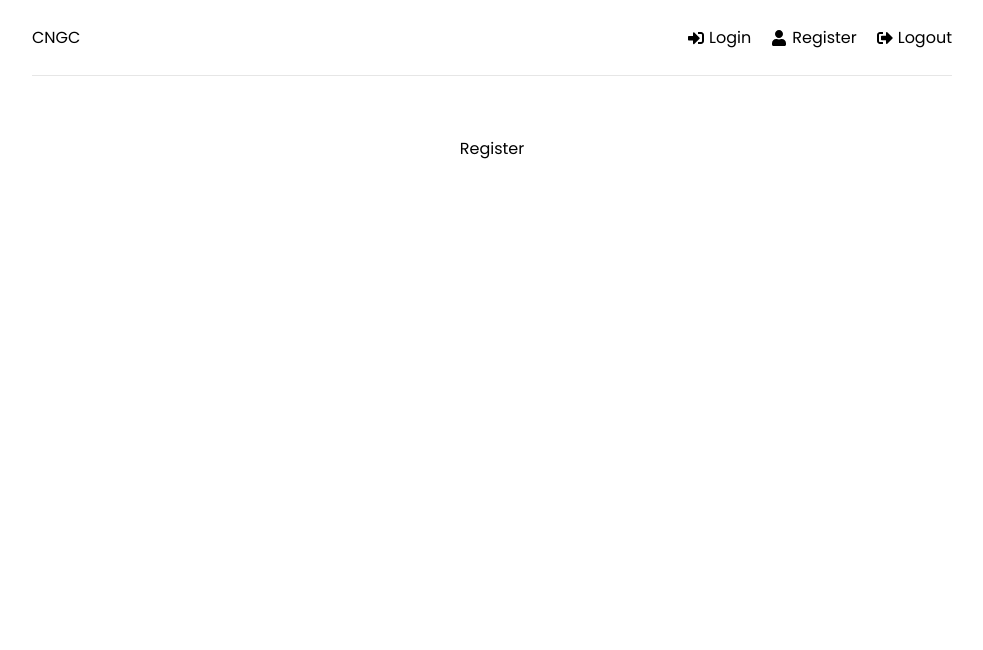
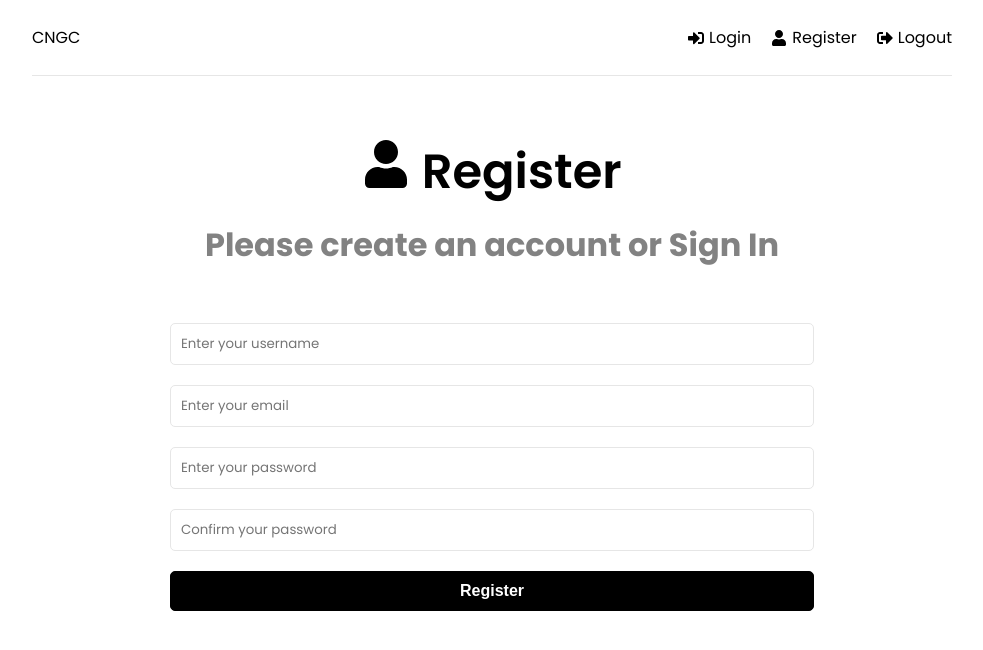
Before and after one commit to MNlegion/PastorRepo, a React (Create React App) app in the folder frontend/: page /register in a window 1280 px wide. Shown: the top 650 px of the page, without its empty margins (148-1131 px from the left). Built offline with nearby package versions, Linux system fonts and the light colour scheme.

Commit message:
register page with onchange and onsubmit functions

```diff
--- a/frontend/src/pages/Login.jsx
+++ b/frontend/src/pages/Login.jsx
@@ -1,7 +1,92 @@
+import { useState, useEffect } from "react";
+import { FaSignInAlt } from "react-icons/fa";
+
 function Login() {
+  const [formData, setFormData] = useState({
+    name: "",
+    email: "",
+    password: "",
+    passwordConfirm: "",
+  });
+
+  const { name, email, password, passwordConfirm } = formData;
+
+  const onChange = (e) => {
+    setFormData((prevState) => ({
+      ...prevState,
+      [e.target.name]: e.target.value,
+    }));
+  };
+
+  const onSubmit = (e) => {
+    e.preventDefault();
+    console.log(formData);
+  };
+
   return (
-    <div>Login</div>
-  )
+    <>
+      <section className="heading">
+        <h1>
+          <FaSignInAlt /> Login
+        </h1>
+        <p>Please login to continue</p>
+      </section>
+
+      <section className="form">
+        <form onSubmit={onSubmit}>
+          <div className="form-group">
+            <input
+              type="text"
+              className="form-control"
+              id="name"
+              name="name"
+              value={name}
+              placeholder="Enter your username"
+              onChange={onChange}
+            />
+          </div>
+          <div className="form-group">
+            <input
+              type="email"
+              className="form-control"
+              id="email"
+              name="email"
+              value={email}
+              placeholder="Enter your email"
+              onChange={onChange}
+            />
+          </div>
+          <div className="form-group">
+            <input
+              type="password"
+              className="form-control"
+              id="password"
+              name="password"
+              value={password}
+              placeholder="Enter your password"
+              onChange={onChange}
+            />
+          </div>
+          <div className="form-group">
+            <input
+              type="password"
+              className="form-control"
+              id="passwordConfirm"
+              name="passwordConfirm"
+              value={passwordConfirm}
+              placeholder="Confirm your password"
+              onChange={onChange}
+            />
+          </div>
+          <div className="form-group">
+            <button type="submit" className="btn btn-block">
+              Register
+            </button>
+          </div>
+        </form>
+      </section>
+    </>
+  );
 }
 
-export default Login
+export default Login;
--- a/frontend/src/pages/Register.jsx
+++ b/frontend/src/pages/Register.jsx
@@ -1,7 +1,92 @@
+import { useState, useEffect } from "react";
+import { FaUser } from "react-icons/fa";
+
 function Register() {
+  const [formData, setFormData] = useState({
+    name: "",
+    email: "",
+    password: "",
+    passwordConfirm: "",
+  });
+
+  const { name, email, password, passwordConfirm } = formData;
+
+  const onChange = (e) => {
+    setFormData((prevState) => ({
+      ...prevState,
+      [e.target.name]: e.target.value,
+    }));
+  };
+
+  const onSubmit = (e) => {
+    e.preventDefault();
+    console.log(formData);
+  };
+
   return (
-    <div>Register</div>
-  )
+    <>
+      <section className="heading">
+        <h1>
+          <FaUser /> Register
+        </h1>
+        <p>Please create an account or Sign In</p>
+      </section>
+
+      <section className="form">
+        <form onSubmit={onSubmit}>
+          <div className="form-group">
+            <input
+              type="text"
+              className="form-control"
+              id="name"
+              name="name"
+              value={name}
+              placeholder="Enter your username"
+              onChange={onChange}
+            />
+          </div>
+          <div className="form-group">
+            <input
+              type="email"
+              className="form-control"
+              id="email"
+              name="email"
+              value={email}
+              placeholder="Enter your email"
+              onChange={onChange}
+            />
+          </div>
+          <div className="form-group">
+            <input
+              type="password"
+              className="form-control"
+              id="password"
+              name="password"
+              value={password}
+              placeholder="Enter your password"
+              onChange={onChange}
+            />
+          </div>
+          <div className="form-group">
+            <input
+              type="password"
+              className="form-control"
+              id="passwordConfirm"
+              name="passwordConfirm"
+              value={passwordConfirm}
+              placeholder="Confirm your password"
+              onChange={onChange}
+            />
+          </div>
+          <div className="form-group">
+            <button type="submit" className="btn btn-block">
+              Register
+            </button>
+          </div>
+        </form>
+      </section>
+    </>
+  );
 }
 
-export default Register
+export default Register;
```
